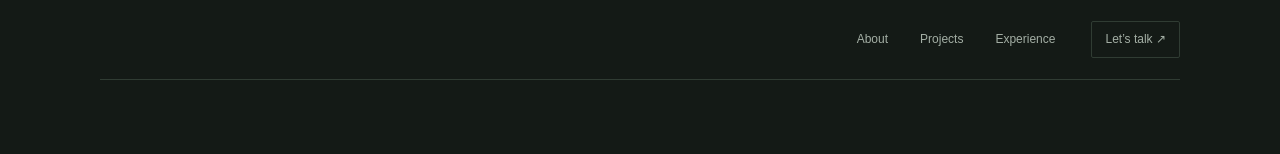
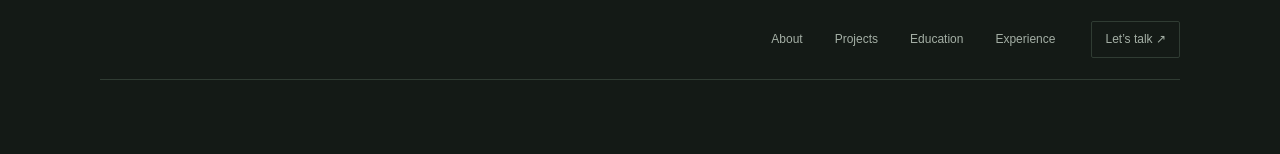
Before and after one commit to ud4uddav/Portfolio, a React (Vite) app: page / in a window 1280 px wide. Shown: the top 154 px of the page. Built offline with nearby package versions, Linux system fonts and the light colour scheme.

Commit message:
Add education link to navigation

```diff
--- a/src/main.jsx
+++ b/src/main.jsx
@@ -21,7 +21,7 @@ const socials = { github: 'https://github.com/ud4uddav', linkedin: 'https://link
 function App() {
   return <>
     <header className="top wrap">
-      <nav aria-label="Main navigation"><a href="#about">About</a><a href="#projects">Projects</a><a href="#experience">Experience</a></nav>
+      <nav aria-label="Main navigation"><a href="#about">About</a><a href="#projects">Projects</a><a href="#education">Education</a><a href="#experience">Experience</a></nav>
       <a className="nav-contact" href="#contact">Let’s talk <span aria-hidden="true">↗</span></a>
     </header>
     <main>
```
